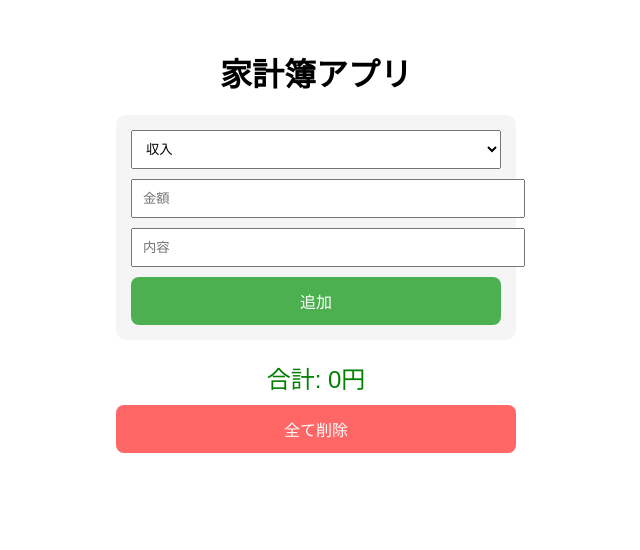
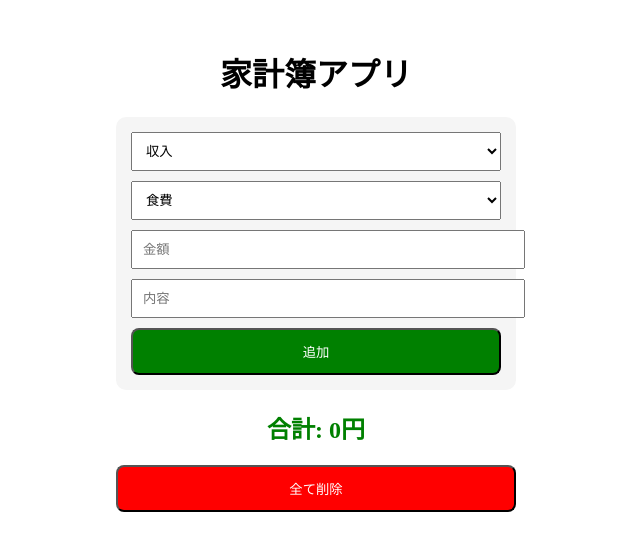
Before and after one commit to yosimutu-tech/kakeibo-app, a Next.js app: page / in a window 1280 px wide. Shown: the top 550 px of the page, without its empty margins (324-964 px from the left). Built offline with nearby package versions, Linux system fonts and the light colour scheme.

Commit message:
Add category selection and update item structure

```diff
--- a/app/page.tsx
+++ b/app/page.tsx
@@ -5,9 +5,10 @@ export default function Home() {
   const [type, setType] = useState("income");
   const [amount, setAmount] = useState("");
   const [text, setText] = useState("");
+  const [category, setCategory] = useState("食費"); // ←追加
   const [items, setItems] = useState<any[]>([]);
 
-  // 🔵 読み込み
+  // 読み込み
   useEffect(() => {
     const saved = localStorage.getItem("kakeibo");
     if (saved) {
@@ -15,7 +16,7 @@ export default function Home() {
     }
   }, []);
 
-  // 🔵 追加
+  // 追加
   const handleAdd = () => {
     if (!amount || !text) return;
 
@@ -24,6 +25,7 @@ export default function Home() {
       type,
       amount: Number(amount),
       text,
+      category, // ←追加
       date: new Date().toLocaleDateString(),
     };
 
@@ -35,20 +37,20 @@ export default function Home() {
     setText("");
   };
 
-  // 🔵 削除
+  // 削除
   const handleDelete = (id: number) => {
     const updatedItems = items.filter((item) => item.id !== id);
     setItems(updatedItems);
     localStorage.setItem("kakeibo", JSON.stringify(updatedItems));
   };
 
-  // 🔴 全削除（今回追加）
+  // 全削除
   const handleClearAll = () => {
     setItems([]);
     localStorage.removeItem("kakeibo");
   };
 
-  // 🔵 合計
+  // 合計
   const total = items.reduce((sum, item) => {
     return item.type === "income"
       ? sum + item.amount
@@ -56,27 +58,11 @@ export default function Home() {
   }, 0);
 
   return (
-    <div
-      style={{
-        maxWidth: 400,
-        margin: "0 auto",
-        padding: 20,
-        fontFamily: "sans-serif",
-      }}
-    >
-      <h1 style={{ textAlign: "center", marginBottom: 20 }}>
-        家計簿アプリ
-      </h1>
+    <div style={{ maxWidth: 400, margin: "0 auto", padding: 20 }}>
+      <h1 style={{ textAlign: "center" }}>家計簿アプリ</h1>
 
-      {/* 入力エリア */}
-      <div
-        style={{
-          background: "#f5f5f5",
-          padding: 15,
-          borderRadius: 10,
-          marginBottom: 20,
-        }}
-      >
+      {/* 入力 */}
+      <div style={{ background: "#f5f5f5", padding: 15, borderRadius: 10 }}>
         <select
           value={type}
           onChange={(e) => setType(e.target.value)}
@@ -84,6 +70,19 @@ export default function Home() {
         >
           <option value="income">収入</option>
           <option value="expense">支出</option>
+        </select>
+
+        {/* 🔴 カテゴリ選択 */}
+        <select
+          value={category}
+          onChange={(e) => setCategory(e.target.value)}
+          style={{ width: "100%", padding: 10, marginBottom: 10 }}
+        >
+          <option>食費</option>
+          <option>日用品</option>
+          <option>交通費</option>
+          <option>趣味</option>
+          <option>その他</option>
         </select>
 
         <input
@@ -105,11 +104,9 @@ export default function Home() {
           style={{
             width: "100%",
             padding: 12,
-            background: "#4CAF50",
+            background: "green",
             color: "white",
-            border: "none",
             borderRadius: 8,
-            fontSize: 16,
           }}
         >
           追加
@@ -117,77 +114,58 @@ export default function Home() {
       </div>
 
       {/* 合計 */}
-      <div
+      <h2
         style={{
           textAlign: "center",
-          fontSize: 24,
-          marginBottom: 10,
           color: total >= 0 ? "green" : "red",
         }}
       >
         合計: {total}円
-      </div>
+      </h2>
 
-      {/* 🔴 全削除ボタン */}
+      {/* 全削除 */}
       <button
         onClick={handleClearAll}
         style={{
           width: "100%",
           padding: 12,
+          background: "red",
+          color: "white",
+          borderRadius: 8,
           marginBottom: 20,
-          background: "#ff6666",
-          color: "white",
-          border: "none",
-          borderRadius: 8,
-          fontSize: 16,
         }}
       >
         全て削除
       </button>
 
       {/* リスト */}
-      <div>
       {[...items].reverse().map((item) => (
         <div
           key={item.id}
           style={{
-              background: "white",
-              padding: 12,
+            background: "#fff",
+            padding: 10,
+            marginBottom: 10,
             borderRadius: 10,
-              marginBottom: 10,
             display: "flex",
             justifyContent: "space-between",
-              alignItems: "center",
-              boxShadow: "0 2px 5px rgba(0,0,0,0.1)",
           }}
         >
-            <div
-              style={{
-                color: item.type === "income" ? "green" : "red",
-              }}
-            >
-              <div style={{ fontSize: 12 }}>{item.date}</div>
+          <div style={{ color: item.type === "income" ? "green" : "red" }}>
+            <div>{item.date}</div>
             <div>
-                {item.type === "income" ? "収入" : "支出"}：
-                {item.text}
+              {item.type === "income" ? "収入" : "支出"}：{item.text}
             </div>
+
+            {/* 🔴 カテゴリ表示 */}
+            <div>カテゴリ：{item.category}</div>
+
             <div>{item.amount}円</div>
           </div>
 
-            <button
-              onClick={() => handleDelete(item.id)}
-              style={{
-                background: "#ddd",
-                border: "none",
-                padding: "6px 10px",
-                borderRadius: 6,
-              }}
-            >
-              削除
-            </button>
+          <button onClick={() => handleDelete(item.id)}>削除</button>
         </div>
       ))}
     </div>
-    </div>
   );
 }
```
Lines whose indentation alone changed are shown as unchanged.
